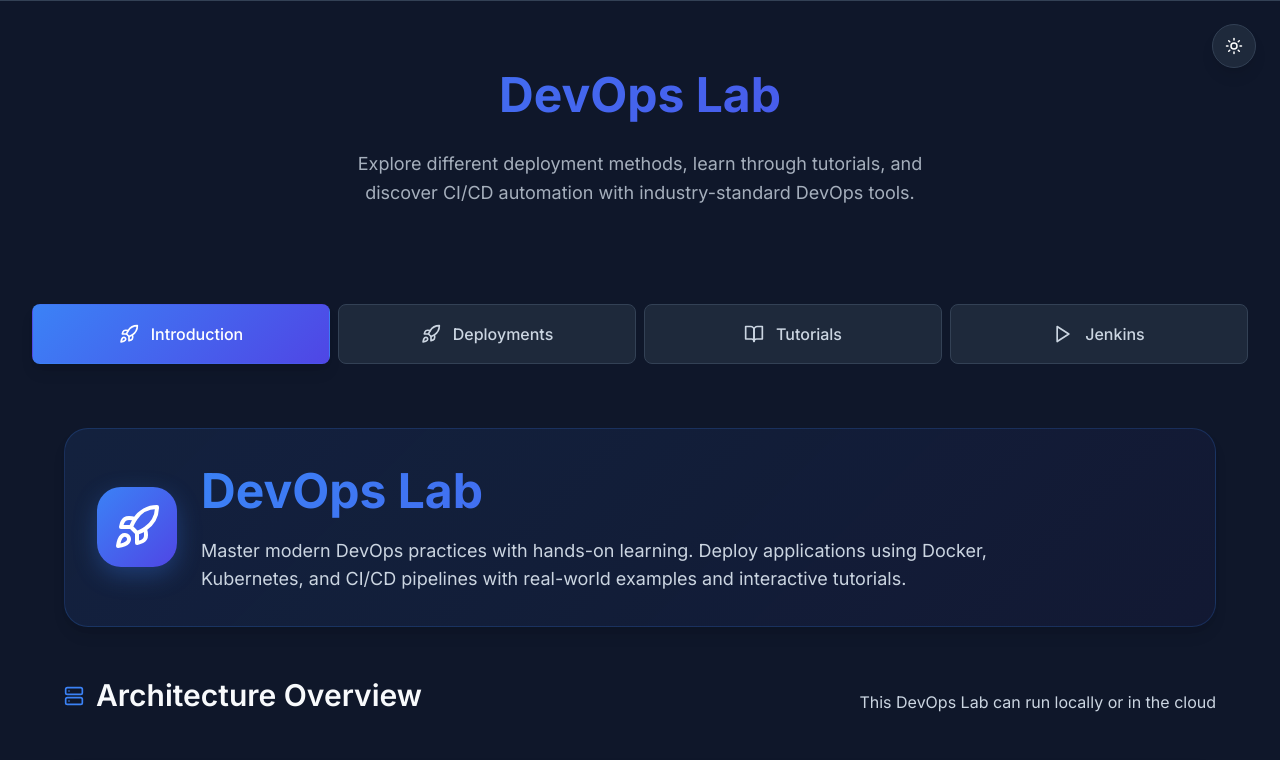
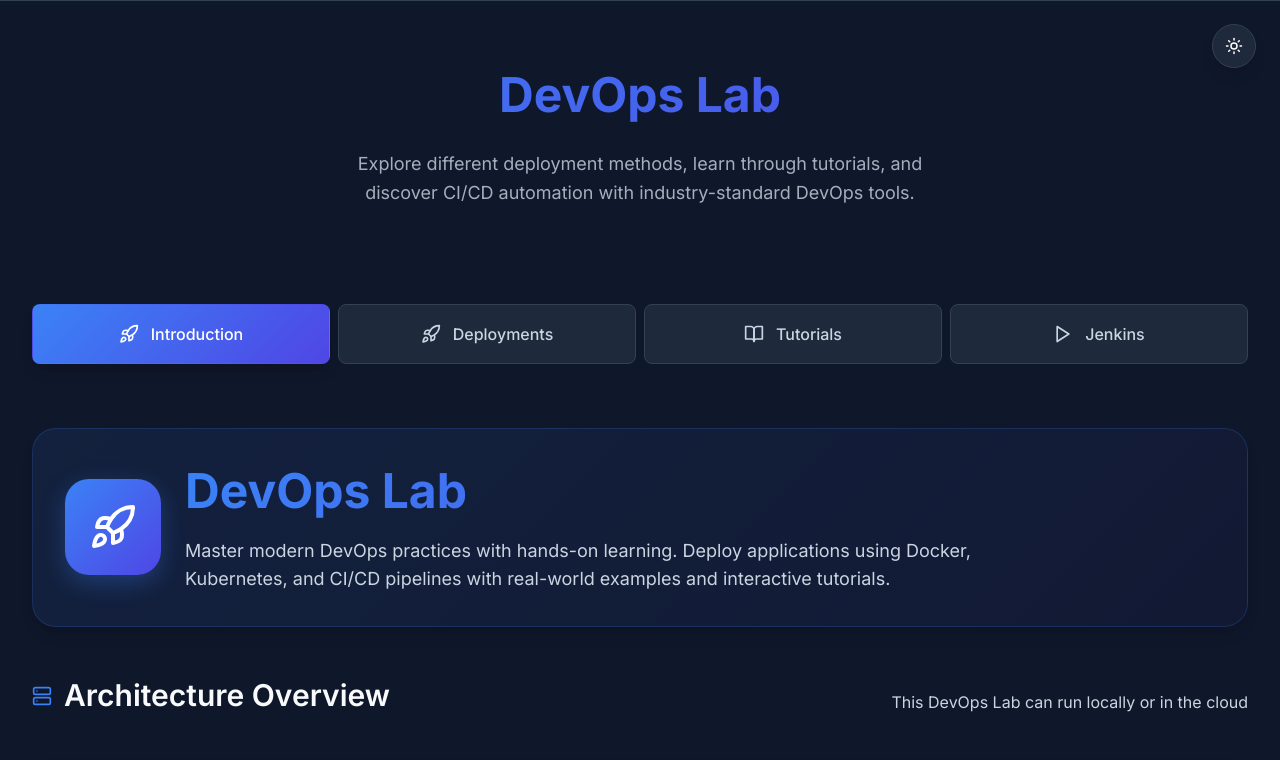
Before and after one commit to CosmeValera/DevOpsLab, a React (Vite) app in the folder frontend/: page / in a window 1280 px wide. Shown: the top 760 px of the page. Built offline with nearby package versions, Linux system fonts and the light colour scheme.

Commit message:
Improve margins and icon size in introduction page

```diff
--- a/frontend/src/styles/components/_introduction.scss
+++ b/frontend/src/styles/components/_introduction.scss
@@ -3,13 +3,9 @@
 
 // ===== INTRODUCTION PAGE =====
 .introduction-page {
-  max-width: 1200px;
+  max-width: 1216px;
   margin: 0 auto;
-  padding: $space-6 $space-4;
-
-  @include md {
-    padding: $space-8 $space-6;
-  }
+  padding: 2rem 0;
 }
 
 // ===== INTRODUCTION HERO =====
@@ -41,8 +37,8 @@
 
   &__icon {
     @include flex-center;
-    width: 80px;
-    height: 80px;
+    width: 96px;
+    height: 96px;
     background: linear-gradient(135deg, $primary-blue 0%, $primary-indigo 100%);
     border-radius: $border-radius-xl;
     color: white;
```
